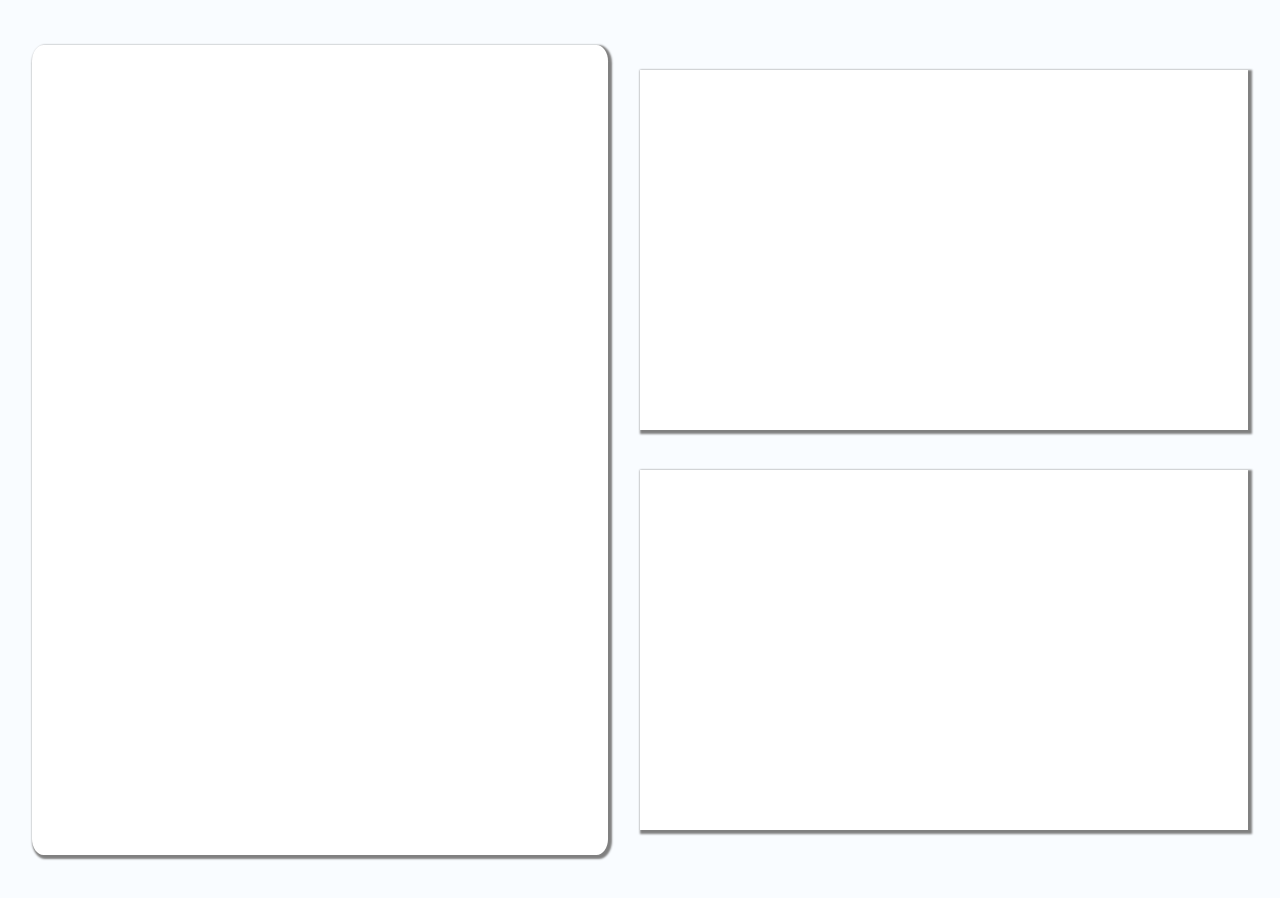
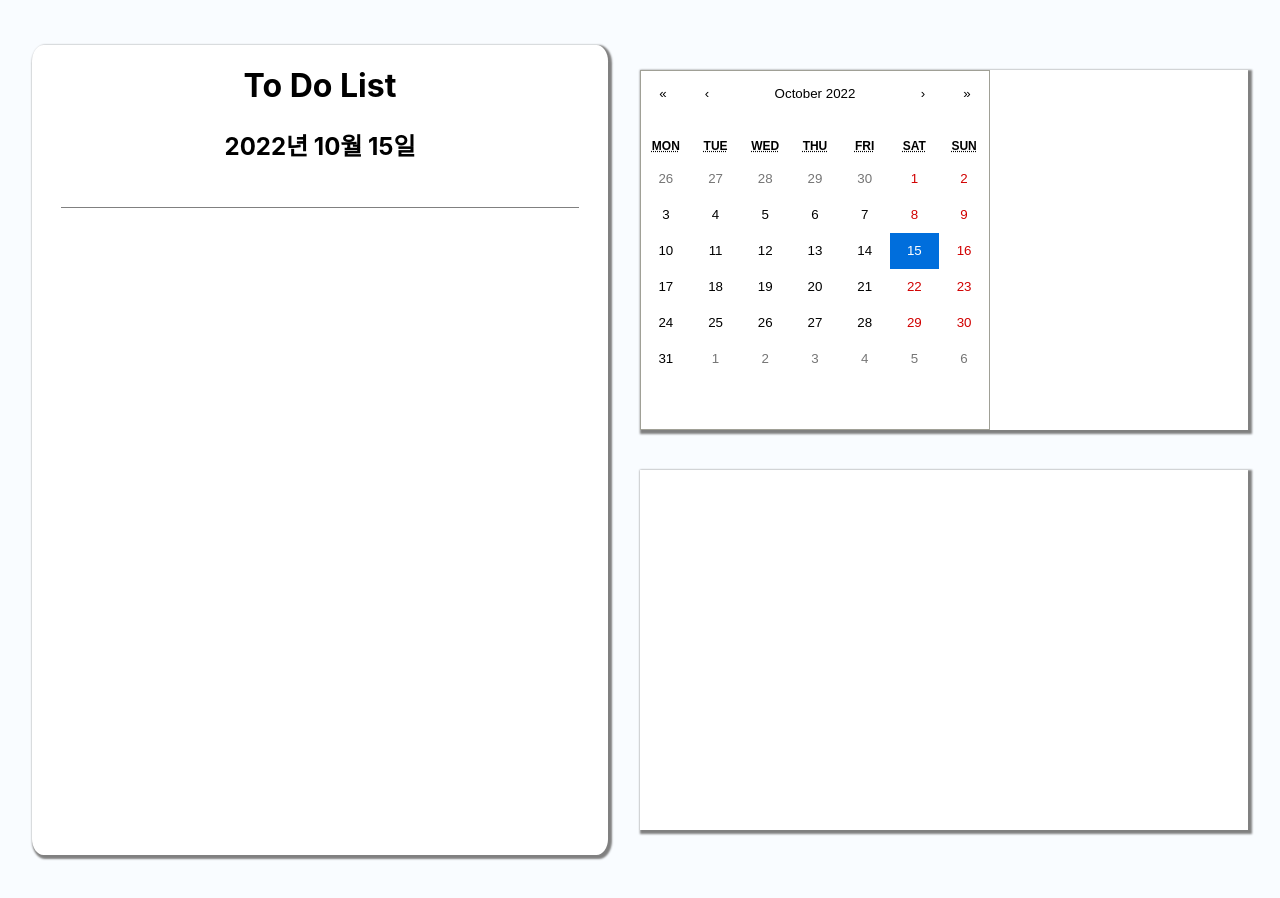
Before and after one commit to mook1212/todo-test, a React (Create React App) app: page /todo in a window 1280 px wide. Built offline with nearby package versions, Linux system fonts and the light colour scheme.

Commit message:
달력 설정

```diff
--- a/package.json
+++ b/package.json
@@ -10,7 +10,9 @@
     "axios": "^1.1.2",
     "classname": "^0.0.0",
     "classnames": "^2.3.2",
+    "moment": "^2.29.4",
     "react": "^18.2.0",
+    "react-calendar": "^3.9.0",
     "react-dom": "^18.2.0",
     "react-redux": "^8.0.4",
     "react-router-dom": "^6.4.2",
--- a/src/Route/todo.js
+++ b/src/Route/todo.js
@@ -2,11 +2,17 @@ import { createContext, useState } from "react"
 import { Route, Routes, Link, useNavigate, Outlet } from 'react-router-dom'
 import style from './todo.module.css'
 import classNames from 'classnames/bind'
+import Calendar from 'react-calendar';
+import 'react-calendar/dist/Calendar.css';
+import moment from 'moment';
 
 const cs = classNames.bind(style);
 
 function Todo() {
-    return(
+
+    const [value, onChange] = useState(new Date());
+
+    return (
         <>
             <div className={cs('todo-container')}>
 
@@ -15,6 +21,8 @@ function Todo() {
                     <div className={cs("todo")}>
                         <div className={cs("todo-header")}>
 
+                            <h1>To Do List</h1>
+                            <h2>{moment(value).format("YYYY년 MM월 DD일")} </h2>
                         </div>
 
                         <div className={cs("todo-main")}>
@@ -26,8 +34,8 @@ function Todo() {
                 </div>
 
                 <div className={cs("container2")}>
-                <div className={cs("calendar")}>
-
+                    <div className={cs("todo-calendar")}>
+                        <Calendar className={cs('calendar')} onChange={onChange} value={value} />
                     </div>
 
                     <div className={cs("memo")}>
--- a/src/Route/todo.module.css
+++ b/src/Route/todo.module.css
@@ -9,8 +9,7 @@ body {
     justify-content: center;
 }
 
-.container1,
-.container2 {
+.container1, .container2 {
     width: 50%;
     display: flex;
 
@@ -32,14 +31,27 @@ body {
     height: 90%;
     background-color: white;
     box-shadow: 2px 2px 2px 2px grey;
+    display: flex;
+    flex-direction: column;
+    text-align: center;
+    align-items: center;
+}
+.todo-header {
+    height: 20%;
+    border-bottom: 1px solid grey;
+    width: 90%;
 }
 
-.calendar {
+.todo-calendar {
     width: 95%;
     height: 40%;
     margin: 20px 0px;
     background-color: white;
     box-shadow: 2px 2px 2px 2px grey;
+}
+.calendar {
+    width: 100%;
+    height: 100%;
 }
 
 .memo {
```
Also changed, not shown: 1 other file (tests, documents, lock files or other folders). Lines whose indentation alone changed are shown as unchanged.
